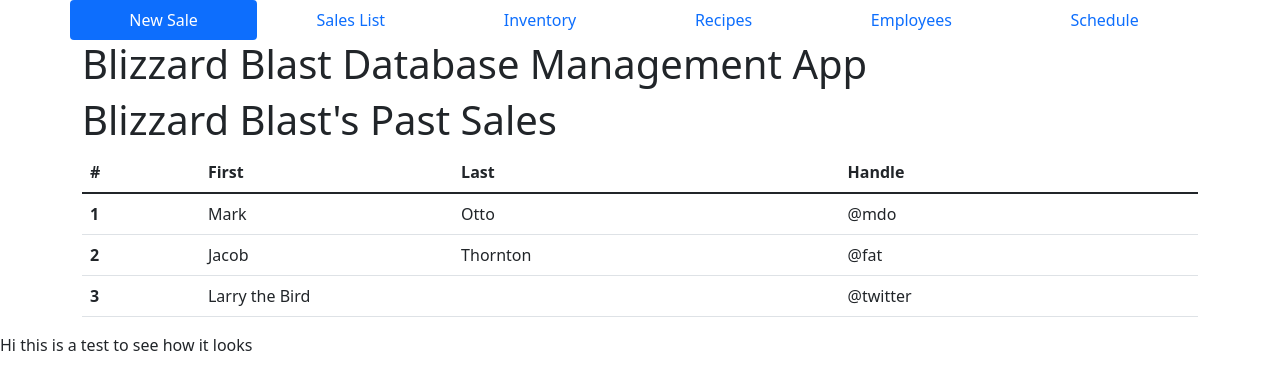
After one commit to CoruscareGames/BlizzardBlast, a Django app: page /sales_list/ in a window 1280 px wide. The commit adds this page. Shown: the top 390 px of the page. Run offline with Django 3.2, Linux system fonts and the light colour scheme; some libraries are stand-ins or nearby versions.

Commit message:
Created base template for all HTML files. Added Bootstrap to base.html for simple designing later on.

```diff
--- /dev/null
+++ b/Database_Manager/templates/Database_Manager/base.html
@@ -0,0 +1,32 @@
+<!DOCTYPE html>
+<html>
+    <head>
+        <meta charset="utf-8">
+        <meta name="viewport" content="width=device-width, initial-scale=1">
+        <link href="https://cdn.jsdelivr.net/npm/bootstrap@5.1.3/dist/css/bootstrap.min.css" rel="stylesheet" integrity="sha384-1BmE4kWBq78iYhFldvKuhfTAU6auU8tT94WrHftjDbrCEXSU1oBoqyl2QvZ6jIW3" crossorigin="anonymous">
+
+        {% block title %}{% endblock title %}
+    </head>
+<body>
+    <header>
+        <nav class="container nav nav-pills nav-fill bg-white">
+            <a class="nav-link active" aria-current="page" href="/">New Sale</a>
+            <a class="nav-link" aria-current="page" href="/sales_list/">Sales List</a>
+            <a class="nav-link" aria-current="page" href="/inventory/">Inventory</a>
+            <a class="nav-link" aria-current="page" href="/recipes/">Recipes</a>
+            <a class="nav-link" aria-current="page" href="/employees/">Employees</a>
+            <a class="nav-link" aria-current="page" href="/schedule/">Schedule</a>
+        </nav>
+
+    </header>
+
+    <div class="container">
+        <h1>Blizzard Blast Database Management App</h1>
+        {% block content %}{% endblock content %}
+    </div>
+    <p>Hi this is a test to see how it looks</p>
+
+    <script src="https://cdn.jsdelivr.net/npm/@popperjs/core@2.10.2/dist/umd/popper.min.js" integrity="sha384-7+zCNj/IqJ95wo16oMtfsKbZ9ccEh31eOz1HGyDuCQ6wgnyJNSYdrPa03rtR1zdB" crossorigin="anonymous"></script>
+    <script src="https://cdn.jsdelivr.net/npm/bootstrap@5.1.3/dist/js/bootstrap.min.js" integrity="sha384-QJHtvGhmr9XOIpI6YVutG+2QOK9T+ZnN4kzFN1RtK3zEFEIsxhlmWl5/YESvpZ13" crossorigin="anonymous"></script>
+</body>
+</html>
--- /dev/null
+++ b/Database_Manager/templates/Database_Manager/sales_list.html
@@ -0,0 +1,38 @@
+{% extends "Database_Manager/base.html" %}
+
+{% block title %}
+    <title>Sales List - Blizzard Blast Database</title>
+{% endblock title %}
+
+{% block content %}
+    <h1>Blizzard Blast's Past Sales</h1>
+    <table class="table">
+        <thead>
+          <tr>
+            <th scope="col">#</th>
+            <th scope="col">First</th>
+            <th scope="col">Last</th>
+            <th scope="col">Handle</th>
+          </tr>
+        </thead>
+        <tbody>
+          <tr>
+            <th scope="row">1</th>
+            <td>Mark</td>
+            <td>Otto</td>
+            <td>@mdo</td>
+          </tr>
+          <tr>
+            <th scope="row">2</th>
+            <td>Jacob</td>
+            <td>Thornton</td>
+            <td>@fat</td>
+          </tr>
+          <tr>
+            <th scope="row">3</th>
+            <td colspan="2">Larry the Bird</td>
+            <td>@twitter</td>
+          </tr>
+        </tbody>
+      </table>
+{% endblock content %}
--- a/Database_Manager/urls.py
+++ b/Database_Manager/urls.py
@@ -7,5 +7,5 @@ urlpatterns = [
     path('recipes/', views.recipes, name='manage_recipes'),
     path('employees/', views.employees, name='manage_employees'),
     path('schedule/', views.schedule, name='manage_schedule'),
-    path('sales/', views.sales, name='manage_sales'),
+    path('sales_list/', views.sales_list, name='manage_sales_list'),
 ]
--- a/Database_Manager/views.py
+++ b/Database_Manager/views.py
@@ -3,7 +3,7 @@ from django.http import HttpResponse
 
 # Create your views here.
 def home(request):
-    return render(request, 'Database_Manager/home.html')
+    return render(request, 'Database_Manager/new_sale.html')
 
 def inventory(request):
     return render(request, 'Database_Manager/inventory.html')
@@ -17,5 +17,5 @@ def employees(request):
 def schedule(request):
     return render(request, 'Database_Manager/schedule.html')
 
-def sales(request):
-    return render(request, 'Database_Manager/sales.html')
+def sales_list(request):
+    return render(request, 'Database_Manager/sales_list.html')
```
Also changed, not shown: Database_Manager/templates/Database_Manager/employees.html (+9 -9 lines), Database_Manager/templates/Database_Manager/home.html (deleted, +0 -9 lines), Database_Manager/templates/Database_Manager/new_sale.html (added, +9 -0 lines), Database_Manager/templates/Database_Manager/recipes.html (+9 -9 lines), Database_Manager/templates/Database_Manager/sales.html (deleted, +0 -9 lines), Database_Manager/templates/Database_Manager/schedule.html (+9 -9 lines).
